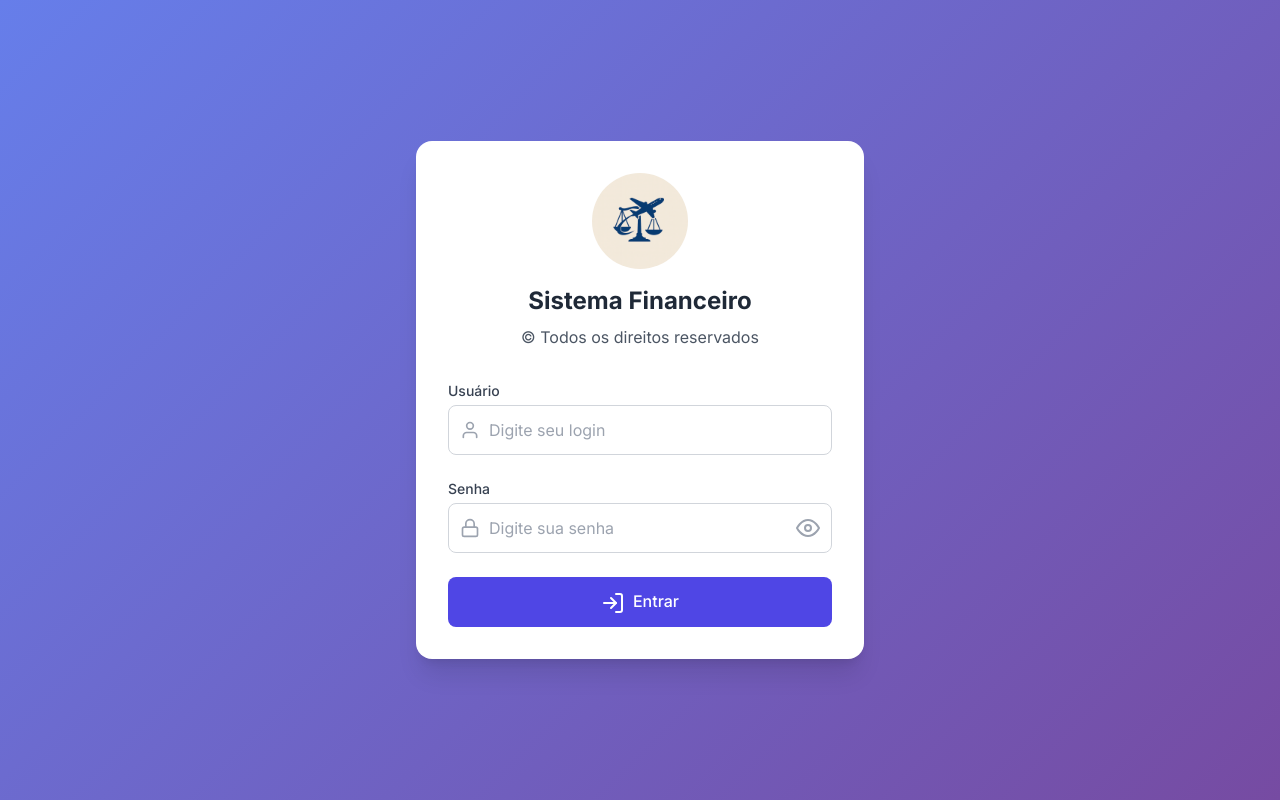
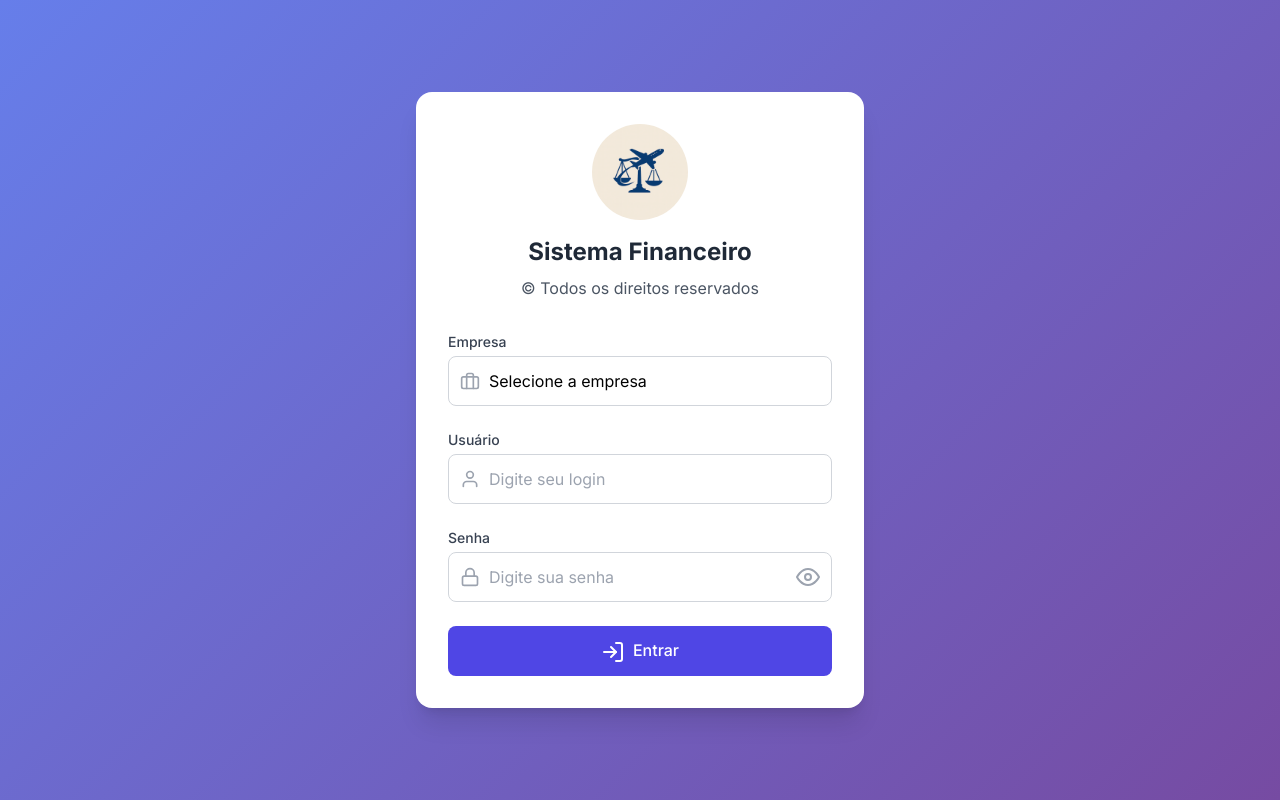
Before and after one commit to AlanR2D2/SistemaFinanceiro, a Flask app: page /login in a window 1280 px wide. Run offline with Flask 3, Linux system fonts and the light colour scheme; parts of the project's set-up code (start-up, migrations or seed data) failed here and were passed over; some libraries are stand-ins or nearby versions.

Commit message:
mult tenant

```diff
--- a/app.py
+++ b/app.py
@@ -6,7 +6,7 @@ from datetime import date, datetime
 from collections import Counter
 
 from dotenv import load_dotenv
-from flask import Flask, render_template, request, redirect, url_for, jsonify, abort, send_from_directory
+from flask import Flask, render_template, request, redirect, url_for, jsonify, abort, send_from_directory, session
 from flask_login import (
     LoginManager, UserMixin, login_user, login_required,
     logout_user, current_user
@@ -34,6 +34,14 @@ supabase: Client = create_client(SUPABASE_URL, SUPABASE_KEY)
 TABLE_USERS = "fin_users"
 TABLE_ACORDOS = "fin_acordos"
 TABLE_MANDADOS = "fin_mandados"
+
+# ===================== MULTI-TENANT =====================
+TENANT_EMPRESAS = {
+    "Dra Consumidor": "dra_consumidor",
+    "Aeroline": "aeroline",
+}
+# Tabelas que NÃO recebem filtro de tenant (são compartilhadas)
+TABLES_SEM_TENANT = {"fin_uf"}
 
 # ===================== AUTH =====================
 
@@ -70,11 +78,17 @@ def inject_user_flags():
         if current_user and current_user.is_authenticated:
             return {
                 "is_admin": bool(getattr(current_user, "is_admin", False)),
-                "user_role": getattr(current_user, "role", "")
+                "user_role": getattr(current_user, "role", ""),
+                "tenant": session.get("tenant", ""),
             }
     except Exception:
         pass
-    return {"is_admin": False, "user_role": ""}
+    return {"is_admin": False, "user_role": "", "tenant": ""}
+
+
+def _get_tenant() -> str:
+    """Retorna o tenant da sessão atual."""
+    return session.get("tenant", "Dra Consumidor")
 
 
 def _get_user_by_login(login: str) -> dict | None:
@@ -142,6 +156,10 @@ def login():
 def login_post():
     username = (request.form.get("username") or "").strip()
     password = (request.form.get("password") or "").strip()
+    empresa = (request.form.get("empresa") or "").strip()
+
+    if empresa not in TENANT_EMPRESAS:
+        return render_template("login.html", error="Selecione uma empresa válida.")
 
     user_data = _get_user_by_login(username)
     if not user_data:
@@ -151,8 +169,14 @@ def login_post():
     if not ok:
         return render_template("login.html", error="Usuário ou senha inválidos.")
 
+    # Verificar se o usuário tem acesso à empresa selecionada
+    coluna_empresa = TENANT_EMPRESAS[empresa]
+    if not user_data.get(coluna_empresa):
+        return render_template("login.html", error="Você não tem acesso a esta empresa.")
+
     _maybe_migrate_plain_password_to_hash(user_data, ok)
     login_user(User(user_data))
+    session["tenant"] = empresa
     return redirect(url_for("dashboard"))
 
 
@@ -291,8 +315,12 @@ def _derive_finalizado_from_status(status: str) -> int:
     return 1 if s.startswith("FINALIZADO") else 0
 
 
-def sb_select(table: str, columns="*", limit=300, order_col=None, desc=True, filters=None):
+def sb_select(table: str, columns="*", limit=300, order_col=None, desc=True, filters=None, skip_tenant=False):
     q = supabase.table(table).select(columns)
+
+    # Filtro de tenant automático
+    if not skip_tenant and table not in TABLES_SEM_TENANT:
+        q = q.eq("tenant", _get_tenant())
 
     if filters:
         for (col, op, val) in filters:
@@ -318,8 +346,12 @@ def sb_select(table: str, columns="*", limit=300, order_col=None, desc=True, fil
 
 
 def sb_select_or_like(table: str, columns="*", limit=300, order_col=None, desc=True,
-                      or_ilike_cols=None, qtext=None, extra_filters=None):
+                      or_ilike_cols=None, qtext=None, extra_filters=None, skip_tenant=False):
     query = supabase.table(table).select(columns)
+
+    # Filtro de tenant automático
+    if not skip_tenant and table not in TABLES_SEM_TENANT:
+        query = query.eq("tenant", _get_tenant())
 
     if qtext and or_ilike_cols:
         qtext = (qtext or "").strip()
@@ -604,6 +636,7 @@ def acordos_create():
         "observacoes": data.get("observacoes"),
         "mes_pg": data.get("mes_pg"),
         "finalizado": _derive_finalizado_from_status(status_txt),
+        "tenant": _get_tenant(),
     }
 
     payload = clean_payload(payload, NUMERIC_FIELDS_ACORDOS)
@@ -740,6 +773,7 @@ def mandados_create():
         "mes_pg": data.get("mes_pg"),
 
         "finalizado": _derive_finalizado_from_status(status_txt),
+        "tenant": _get_tenant(),
     }
 
     payload = clean_payload(payload, NUMERIC_FIELDS_MANDADOS)
@@ -852,11 +886,15 @@ def _cad_value_in_use(table_key: str, value: str) -> bool:
     if not value or not refs:
         return False
 
+    tenant = _get_tenant()
     for ref in refs:
         t = ref["table"]
         c = ref["col"]
         try:
-            r = supabase.table(t).select("id").eq(c, value).limit(1).execute()
+            q = supabase.table(t).select("id").eq(c, value)
+            if t not in TABLES_SEM_TENANT:
+                q = q.eq("tenant", tenant)
+            r = q.limit(1).execute()
             if getattr(r, "data", None):
                 return True
         except Exception:
@@ -976,13 +1014,19 @@ def cadastros_add(table):
         return redirect(url_for("cadastros", table=table, error="Informe um valor."))
 
     try:
-        dup = supabase.table(table).select(value_col).ilike(value_col, value).limit(1).execute()
+        dup_q = supabase.table(table).select(value_col).ilike(value_col, value)
+        if table not in TABLES_SEM_TENANT:
+            dup_q = dup_q.eq("tenant", _get_tenant())
+        dup = dup_q.limit(1).execute()
         if getattr(dup, "data", None):
             return redirect(url_for("cadastros", table=table, error="Valor já existe."))
     except Exception:
         pass
 
     row_data = {value_col: value, ativo_col: ativo}
+    # Tenant para cadastros (exceto fin_uf)
+    if table not in TABLES_SEM_TENANT:
+        row_data["tenant"] = _get_tenant()
     cor_col = cfg.get("cor_col")
     if cor_col:
         row_data[cor_col] = (request.form.get("cor") or "").strip() or None
@@ -1026,7 +1070,10 @@ def cadastros_update(table):
 
     if new_value != old_value:
         try:
-            dup = supabase.table(table).select(value_col).ilike(value_col, new_value).limit(1).execute()
+            dup_q = supabase.table(table).select(value_col).ilike(value_col, new_value)
+            if table not in TABLES_SEM_TENANT:
+                dup_q = dup_q.eq("tenant", _get_tenant())
+            dup = dup_q.limit(1).execute()
             if getattr(dup, "data", None):
                 return redirect(url_for("cadastros", table=table, error="Já existe um registro com esse valor."))
         except Exception:
@@ -1044,7 +1091,10 @@ def cadastros_update(table):
         h_val = (request.form.get("hierarquia") or "").strip()
         update_data[hierarquia_col] = int(h_val) if h_val in ("1", "2") else 2
 
-    supabase.table(table).update(update_data).eq(value_col, old_value).execute()
+    q_update = supabase.table(table).update(update_data).eq(value_col, old_value)
+    if table not in TABLES_SEM_TENANT:
+        q_update = q_update.eq("tenant", _get_tenant())
+    q_update.execute()
 
     return redirect(url_for("cadastros", table=table, ok="Registro atualizado."))
 
@@ -1066,7 +1116,10 @@ def cadastros_delete(table):
     if _cad_value_in_use(table, value):
         return redirect(url_for("cadastros", table=table, error="Este valor está em uso em Acordos/Mandados. Exclusão bloqueada."))
 
-    supabase.table(table).delete().eq(value_col, value).execute()
+    q_del = supabase.table(table).delete().eq(value_col, value)
+    if table not in TABLES_SEM_TENANT:
+        q_del = q_del.eq("tenant", _get_tenant())
+    q_del.execute()
     return redirect(url_for("cadastros", table=table, ok="Registro excluído."))
 
 # ===================== CONFIG (TODOS OS USUÁRIOS) =====================
@@ -1129,7 +1182,10 @@ def users_admin():
     require_admin()
     s = (request.args.get("s") or "").strip()
 
-    cols = "login,nome,email,hierarquia,created_at,updated_at"
+    tenant = _get_tenant()
+    coluna_empresa = TENANT_EMPRESAS.get(tenant, "dra_consumidor")
+
+    cols = "login,nome,email,hierarquia,dra_consumidor,aeroline,created_at,updated_at"
     if s:
         rows = sb_select_or_like(
             TABLE_USERS,
@@ -1138,10 +1194,14 @@ def users_admin():
             order_col="login",
             desc=False,
             or_ilike_cols=["login", "nome", "email", "hierarquia"],
-            qtext=s
+            qtext=s,
+            skip_tenant=True
         )
     else:
-        rows = sb_select(TABLE_USERS, columns=cols, limit=2000, order_col="login", desc=False)
+        rows = sb_select(TABLE_USERS, columns=cols, limit=2000, order_col="login", desc=False, skip_tenant=True)
+
+    # Filtrar apenas usuários com acesso à empresa atual
+    rows = [r for r in rows if r.get(coluna_empresa) == 1]
 
     return render_template("users.html", rows=rows, error=request.args.get("error"), ok=request.args.get("ok"))
 
@@ -1162,24 +1222,39 @@ def users_add():
     if not login:
         return redirect(url_for("users_admin", error="Informe o login."))
 
+    if hierarquia not in ("user", "gestor", "financeiro", "admin"):
+        hierarquia = "user"
+
+    tenant = _get_tenant()
+    coluna_empresa = TENANT_EMPRESAS.get(tenant, "dra_consumidor")
+
+    existing = _get_user_by_login(login)
+    if existing:
+        # Usuário já existe — só ativa acesso à empresa atual
+        if existing.get(coluna_empresa) == 1:
+            return redirect(url_for("users_admin", error="Este usuário já tem acesso a esta empresa."))
+        try:
+            supabase.table(TABLE_USERS).update({coluna_empresa: 1}).eq("login", login).execute()
+        except Exception:
+            return redirect(url_for("users_admin", error="Falha ao atualizar acesso do usuário."))
+        return redirect(url_for("users_admin", ok=f"Usuário '{login}' já existia. Acesso à empresa '{tenant}' concedido."))
+
+    # Usuário novo — precisa de senha
     if senha != senha2:
         return redirect(url_for("users_admin", error="Senha e confirmação não conferem."))
 
     if len(senha) < 6:
         return redirect(url_for("users_admin", error="Senha deve ter pelo menos 6 caracteres."))
 
-    if hierarquia not in ("user", "gestor", "financeiro", "admin"):
-        hierarquia = "user"
-
-    if _get_user_by_login(login):
-        return redirect(url_for("users_admin", error="Login já existe."))
-
+    # Cria com acesso apenas à empresa atual
     payload = {
         "login": login,
         "nome": nome,
         "email": email,
         "hierarquia": hierarquia,
         "senha": _hash_password(senha),
+        "dra_consumidor": 1 if coluna_empresa == "dra_consumidor" else 0,
+        "aeroline": 1 if coluna_empresa == "aeroline" else 0,
     }
 
     try:
--- a/templates/base.html
+++ b/templates/base.html
@@ -192,6 +192,9 @@
             <div class="font-bold text-gray-800 leading-tight">Sistema Financeiro</div>
             <div class="text-xs text-gray-500">{{ current_user.nome or current_user.login }}</div>
             <div class="text-xs text-gray-500">Hierarquia: {{ current_user.hierarquia }}</div>
+            {% if tenant %}
+            <div class="text-xs text-indigo-600 font-semibold mt-1">{{ tenant }}</div>
+            {% endif %}
           </div>
 
           <button id="collapseBtn"
--- a/templates/login.html
+++ b/templates/login.html
@@ -29,6 +29,21 @@
 
       <!-- FORM LOGIN -->
       <form id="loginForm" class="space-y-6" method="POST" action="/login">
+        <div>
+          <label for="empresa" class="block text-sm font-medium text-gray-700 mb-1">Empresa</label>
+          <div class="relative">
+            <div class="absolute inset-y-0 left-0 pl-3 flex items-center pointer-events-none">
+              <i data-feather="briefcase" class="h-5 w-5 text-gray-400"></i>
+            </div>
+            <select id="empresa" name="empresa" required
+                    class="pl-10 w-full px-4 py-3 border border-gray-300 rounded-lg focus:ring-2 focus:ring-indigo-500 focus:border-indigo-500 transition appearance-none bg-white">
+              <option value="">Selecione a empresa</option>
+              <option value="Dra Consumidor" {% if request.form.get('empresa') == 'Dra Consumidor' %}selected{% endif %}>Dra Consumidor</option>
+              <option value="Aeroline" {% if request.form.get('empresa') == 'Aeroline' %}selected{% endif %}>Aeroline</option>
+            </select>
+          </div>
+        </div>
+
         <div>
           <label for="username" class="block text-sm font-medium text-gray-700 mb-1">Usuário</label>
           <div class="relative">
```
Also changed, not shown: templates/users.html (+25 -11 lines), .clue.md.
